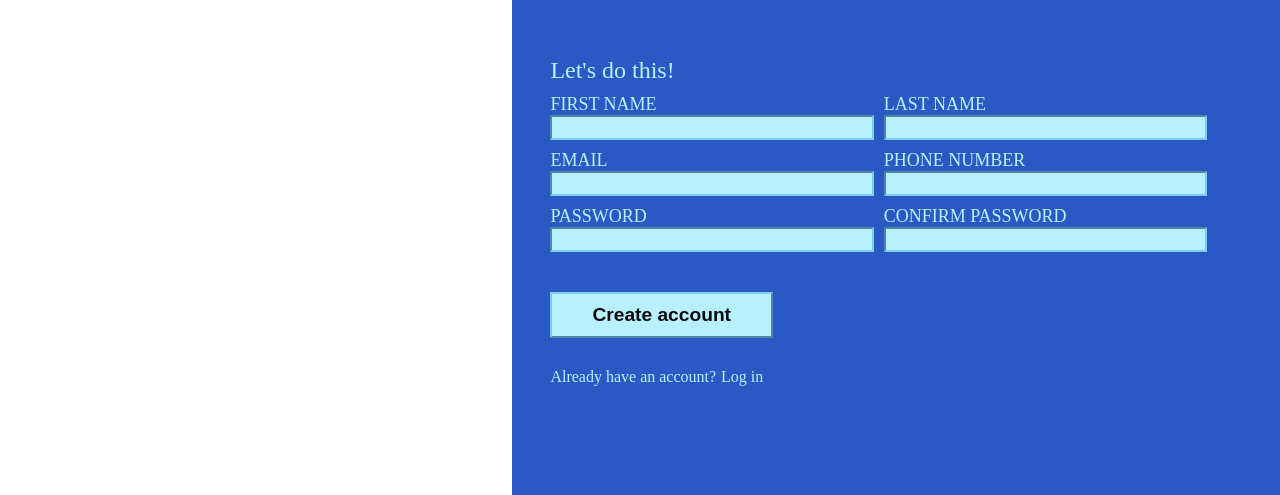
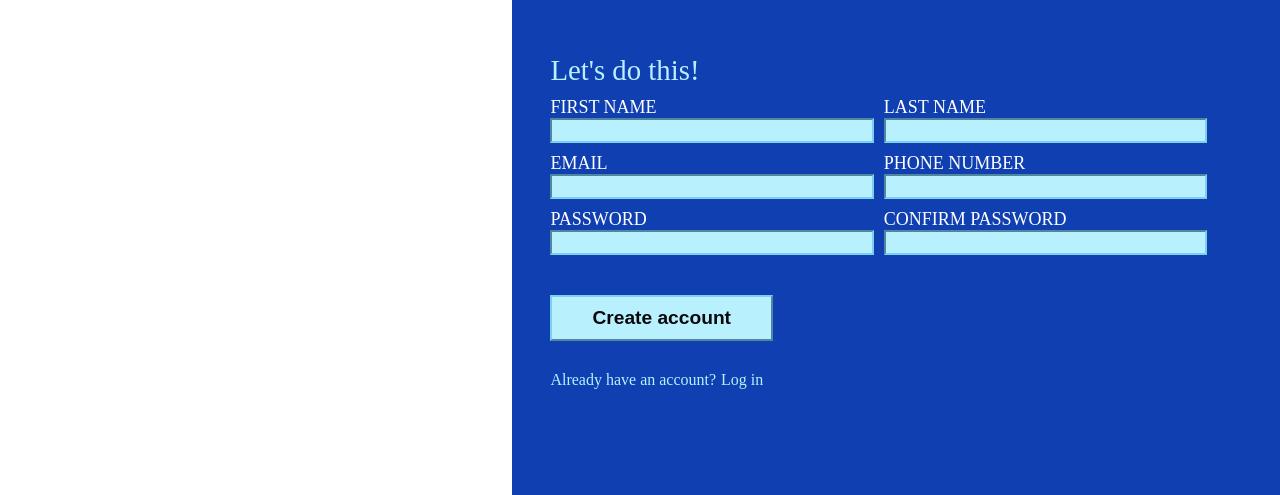
Before and after one commit to chicco4/sign-up-form, a plain HTML site: page index.html in a window 1280 px wide. Shown: the part 305-800 px from the top of the page. Drawn offline with Linux system fonts and the light colour scheme.

Commit message:
last things

```diff
--- a/style.css
+++ b/style.css
@@ -2,7 +2,7 @@
     --first: #7DCFF2;
     --second: #09080C;
     --third: #B8F0FE;
-    --fourth: #2A59C4;
+    --fourth: #0f3fb0;
     --fifth: #6199F8;
 }
 
@@ -87,8 +87,12 @@ h1 {
 
 .form-title {
     width: 100%;
-    font-size: 1.5rem;
+    font-size: 1.8rem;
     font-weight: 500;
+}
+
+label {
+    color: white;
 }
 
 .form-input {
```
Also changed, not shown: index.html (+4 -2 lines).
